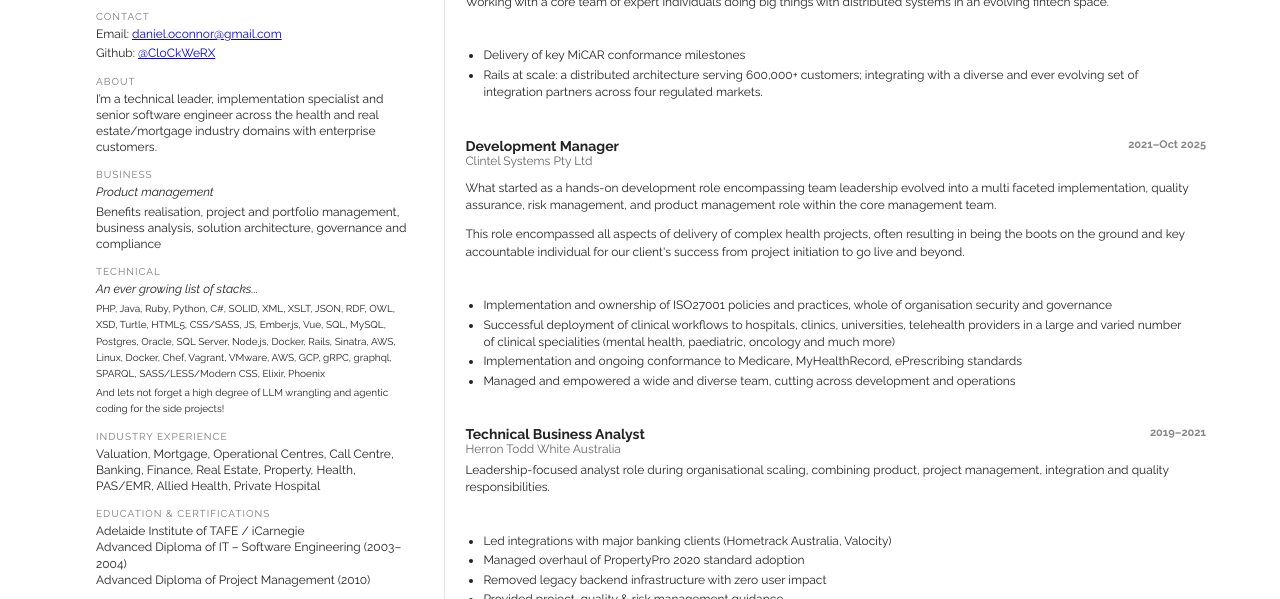
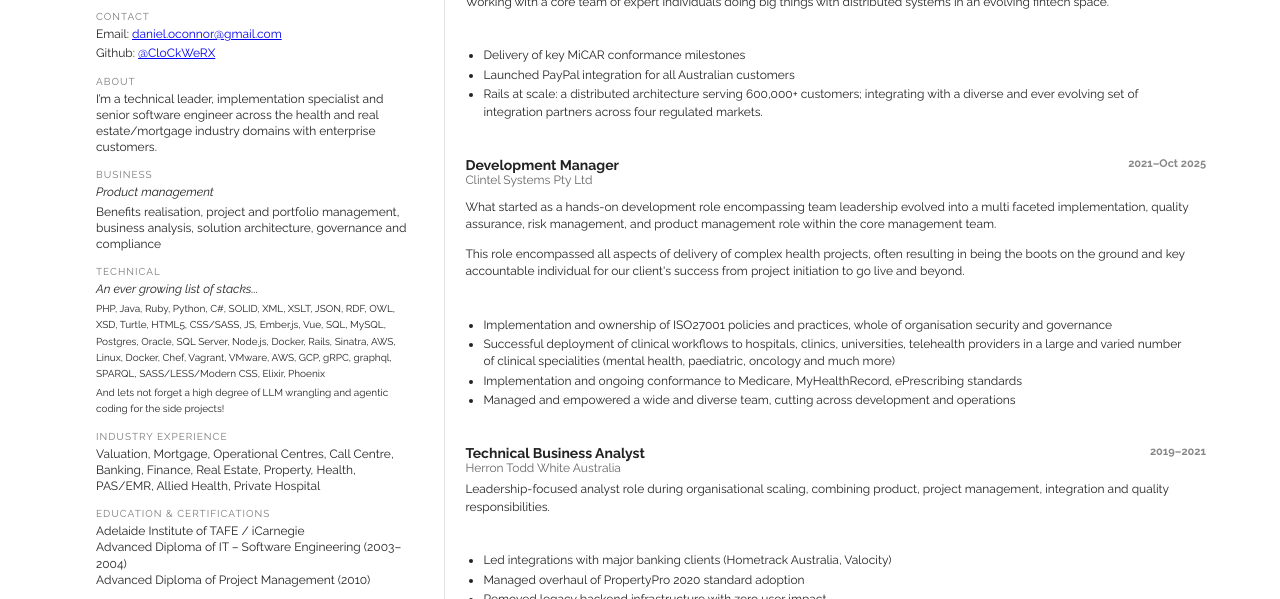
Before and after one commit to CloCkWeRX/clockwerx.github.io, a plain HTML site: page index.html in a window 1280 px wide. Shown: the part 190-789 px from the top of the page. Drawn offline with Linux system fonts and the light colour scheme.

Commit message:
Update index.html

```diff
--- a/index.html
+++ b/index.html
@@ -248,6 +248,7 @@ h1 {
         <p>Working with a core team of expert individuals doing big things with distributed systems in an evolving fintech space.</p>
         <ul>
           <li>Delivery of key MiCAR conformance milestones</li>
+          <li>Launched PayPal integration for all Australian customers</li>
           <li>Rails at scale: a distributed architecture serving 600,000+ customers; integrating with a diverse and ever evolving set of integration partners across four regulated markets.</li>
         </ul>
       </div>
```
